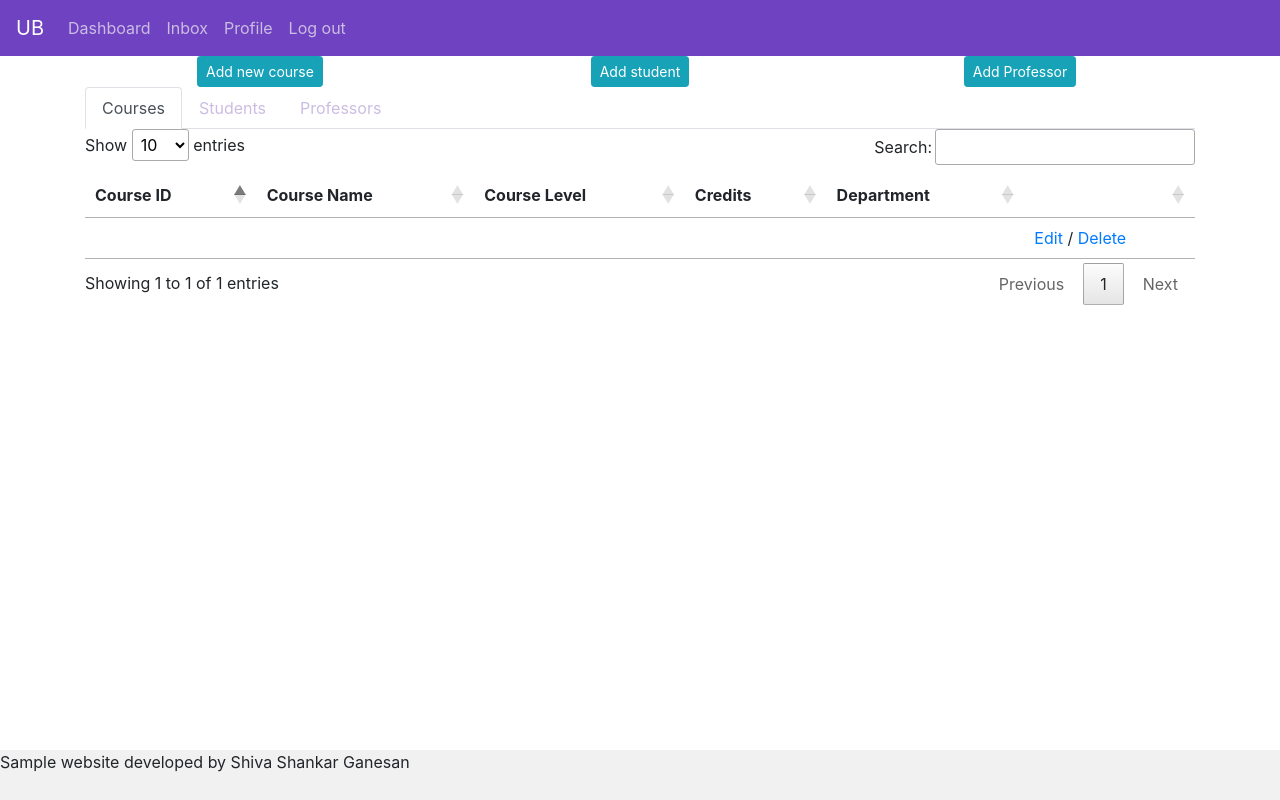
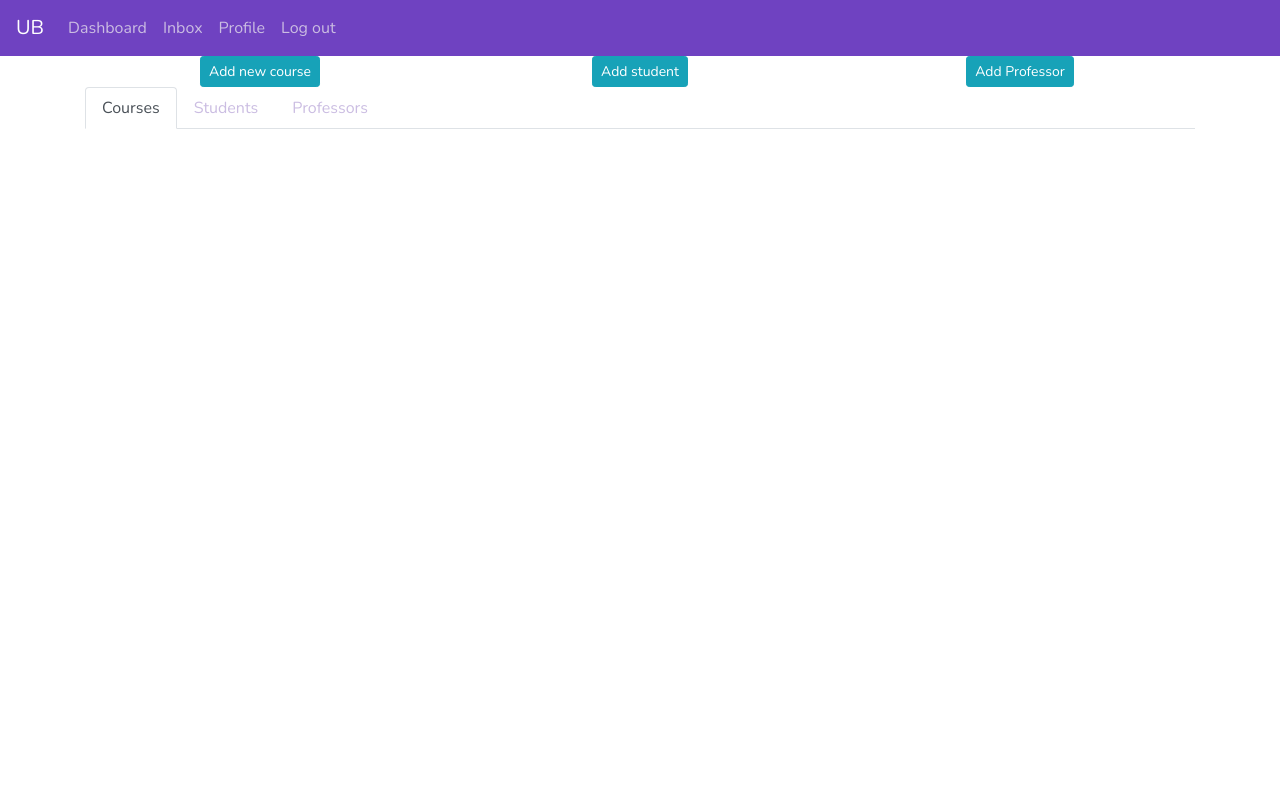
Before and after one commit to shivassg/canvas-php, a PHP site: page /admin-dashboard.php in a window 1280 px wide. Run offline with PHP 8.4, Linux system fonts and the light colour scheme; the visitor is signed in with stand-in values (Sample User, id 1); tables that the repository leaves empty or names only in its code hold one stand-in row (values such as "Sample post"); some libraries are stand-ins or nearby versions.

Commit message:
updated admin dashboard

```diff
--- a/admin-dashboard.php
+++ b/admin-dashboard.php
@@ -1,6 +1,15 @@
 <?php
 session_start();
 $session= $_SESSION['username'];
+if(empty($session)){
+  header('location:index.php');
+}
+
+require 'db.php';
+$query = "SELECT DISTINCT department from courses";
+$result = mysqli_query($connection, $query);
+
+
 ?>
 
 <!DOCTYPE html>
@@ -9,6 +18,9 @@ $session= $_SESSION['username'];
       <title> Admin Dashboard </title>
       <meta charset="utf-8">
       <link rel = "shortcuticon" href="">
+
+
+      <link href="https://fonts.googleapis.com/css?family=Nunito&display=swap" rel="stylesheet">
 
       <link rel="stylesheet" href="https://maxcdn.bootstrapcdn.com/bootstrap/4.0.0/css/bootstrap.min.css" integrity="sha384-Gn5384xqQ1aoWXA+058RXPxPg6fy4IWvTNh0E263XmFcJlSAwiGgFAW/dAiS6JXm" crossorigin="anonymous">
 
@@ -30,6 +42,7 @@ $session= $_SESSION['username'];
          }
          body{
          background-color: white;
+         font-family: Nunito, sans-serif;
          }
          .site-head{
          background-color: #6f42c1; /*purple color*/
@@ -75,7 +88,7 @@ $session= $_SESSION['username'];
                <a class = "nav-link" href="contact.html"> Profile </a>
             </li>
             <li class = "nav-item " >
-               <a class = "nav-link" href = "#"> Log out </a>
+               <a class = "nav-link" href = "logout.php"> Log out </a>
             </li>
          </ul>
       </nav>
@@ -103,7 +116,7 @@ $session= $_SESSION['username'];
          <li class ="nav-item"> <a class = "nav-link" href = "#professors-table"> Professors </a></li>
 
         </ul>
-         <table class = "coursetable" id="course-table" style="width:100%" cellspacing="0">
+         <!--  <table class = "coursetable" id="course-table" style="width:100%" cellspacing="0">
             <thead>
                <th> Course ID </th>
                <th> Course Name </th>
@@ -112,14 +125,12 @@ $session= $_SESSION['username'];
                <th> Department </th>
                <th> </th>
             </thead>
-         </table>
+         </table> -->
          <table class = "studenttable" id="student-table" style="width:100%" cellspacing="0">
             <thead>
                <th> Course ID </th>
-               <th> Course Name </th>
-               <th> Course Level </th>
-               <th> Credits </th>
-               <th> Department </th>
+               <th> UB ID </th>
+               <th> Term </th>
                <th> </th>
             </thead>
          </table>
@@ -173,8 +184,14 @@ $session= $_SESSION['username'];
     <div class="control-group">
       <label class="control-label">Department</label>
       <div class="controls">
-        <input type="text"  id="department" name="department" placeholder="" class="input-xlarge" required>
+        <!-- <input type="text"  id="department" name="department" placeholder="" class="input-xlarge" required> -->
         <!-- <p class="help-block">Please confirm password</p> -->
+      <select name = "department">
+        <!-- Hardcoding the department values for now. Need to retrieve from DB later-->
+        <option> Computer Science </option>
+        <option> Electricals </option>
+        <option> Mechanical </option>
+      </select>
       </div>
     </div>
 
@@ -193,29 +210,44 @@ $session= $_SESSION['username'];
       </div>
 
 
-      <!-- Add student modal -->
+      <!-- Adding student modal -->
 
       <div class="modal new-student" tabindex="-1" aria-labelledby="myLargeModalLabel" aria-hidden="true">
         <div class="modal-dialog modal-lg">
           <div class="modal-content">
             <div class="modal-header">
-               <h5 class="modal-title text-left">New Course</h5>
+               <h5 class="modal-title text-left">Add Student to Course</h5>
         <button type="button" class="close text-right" data-dismiss="modal">&times;</button>
       </div>
 
             <div class= "container ">
             <form class="form-horizontal" action='newcourse.php' method="POST">
 
+    <div class = "control-group">
+      <label> Department </label>
+      <div class = "controls">
+       <select name = "department-selection" id="department-selection" onselect = "loadCourseid()">
+          <?php
+          while($row = mysqli_fetch_assoc($result)){
+            echo "<option>". $row['department']. "</option>";
+          }
+          ?>
+       </select>
+      </div>
+
+    </div>
 
      <div class="control-group">
       <label>CourseID</label>
       <div class="controls">
-        <input type="number" id="courseid" name="courseid" placeholder="" class="input-xlarge">
+       <!--  <input type="number" id="courseid" name="courseid" placeholder="" class="input-xlarge"> -->
+       <!-- <select>
+        </select> -->
       </div>
     </div>
 
     <div class="control-group">
-      <label class="control-label" >Course name</label>
+      <label class="control-label" >Student ID</label>
       <div class="controls">
         <input type="text" id="coursename" name="coursename" placeholder="" class="input-xlarge" required>
         <!-- <p class="help-block">Please provide your E-mail</p> -->
@@ -223,26 +255,10 @@ $session= $_SESSION['username'];
     </div>
 
     <div class="control-group">
-      <label class="control-label" >Course level</label>
+      <label class="control-label" >Term</label>
       <div class="controls">
         <input type="text" id="courselevel" name="courselevel" placeholder="" class="input-xlarge" required>
         <!-- <p class="help-block">Password should be at least 4 characters</p> -->
-      </div>
-    </div>
-
-    <div class="control-group">
-      <label class="control-label">Credits</label>
-      <div class="controls">
-        <input type="number" id="credits" name="credits" placeholder="" class="input-xlarge" required>
-        <!-- <p class="help-block">Please confirm password</p> -->
-      </div>
-    </div>
-
-    <div class="control-group">
-      <label class="control-label">Department</label>
-      <div class="controls">
-        <input type="text"  id="department" name="department" placeholder="" class="input-xlarge" required>
-        <!-- <p class="help-block">Please confirm password</p> -->
       </div>
     </div>
 
@@ -261,79 +277,127 @@ $session= $_SESSION['username'];
       </div>
 
 
-      <script type ="text/javascript">
+<script type = "text/javascript" >
 
-        var editor;
-        document.getElementById ("student-table-click").addEventListener ("click", viewStudent, false);
-        document.getElementById ("courses-table-click").addEventListener ("click", viewCourses, false);
+var editor;
+document.getElementById("student-table-click").addEventListener("click", viewStudent, false);
+document.getElementById("courses-table-click").addEventListener("click", viewCourses, false);
 
-        function viewStudent(){
-              $('#course-table').hide();
-              $('#student-table').show();
+function viewStudent() {
 
+    $('#course-table').hide();
+    $('#student-table').show();
+
+    //View students in the course in the admin dashboard
+     $("#student-table").DataTable({
+
+        "scrollY":        "400px",
+        "scrollCollapse": true,
+        "paging":         false,
+        "ajax": {
+            "url": "student-fetch.php",
+            "dataSrc": ""
+        },
+        "columns": [{
+                "data": "courseid"
+            },
+            {
+                "data": "studentid"
+            },
+            {
+                "data": "term"
+            },
+            {
+                data: null,
+                className: "center",
+                defaultContent: '<a href="" class="editor_edit">Edit</a> / <a href="" class="editor_remove">Delete</a>'
             }
-
-        function viewCourses(){
-          $('#course-table').show();
-          $('#student-table').hide();
-        }
-
-         $(document).ready(function(){
+        ]
+    });
 
 
-          $('#student-table').hide();
+}
+//To load course ids based on department selection in the add new student to the course form
+function loadCourseid(){
+  var selectedDepartment = document.getElementById("department-selection").value;
+}
 
-          // Edit record
-    $('#course-table').on('click', 'a.editor_edit', function (e) {
+function viewCourses() {
+    $('#course-table').show();
+    $('#student-table').hide();
+}
+
+$(document).ready(function() {
+
+
+    $('#student-table').hide();
+
+    // Edit record
+    $('#course-table').on('click', 'a.editor_edit', function(e) {
         e.preventDefault();
 
-        editor.edit( $(this).closest('tr'), {
+        editor.edit($(this).closest('tr'), {
             title: 'Edit record',
             buttons: 'Update'
-        } );
-    } );
+        });
+    });
 
     // Delete a record
-    $('#course-table').on('click', 'a.editor_remove', function (e) {
+    $('#course-table').on('click', 'a.editor_remove', function(e) {
         e.preventDefault();
 
-        editor.remove( $(this).closest('tr'), {
+        editor.remove($(this).closest('tr'), {
             title: 'Delete record',
             message: 'Are you sure you wish to remove this record?',
             buttons: 'Delete'
-        } );
-    } );
+        });
+    });
 
 
+    //View course table in admin dashboard
+    $("#course-table").DataTable({
 
-            $("#course-table").DataTable({
-               "ajax":{
-                  "url":"fetch.php",
-                  "dataSrc": ""
-               },
-               "columns" : [
-               {"data": "CourseID"},
-               {"data": "CourseName"},
-               {"data": "CourseLevel"},
-               {"data": "Credits"},
-               {"data": "Department"},
-               {
+        "scrollY":        "400px",
+        "scrollCollapse": true,
+        "paging":         false,
+        "ajax": {
+            "url": "fetch.php",
+            "dataSrc": ""
+        },
+        "bDestroy": true,
+        "columns": [{
+                "data": "CourseID"
+            },
+            {
+                "data": "CourseName"
+            },
+            {
+                "data": "CourseLevel"
+            },
+            {
+                "data": "Credits"
+            },
+            {
+                "data": "Department"
+            },
+            {
                 data: null,
                 className: "center",
                 defaultContent: '<a href="" class="editor_edit">Edit</a> / <a href="" class="editor_remove">Delete</a>'
-                }
-               ]
-            });
+            }
+        ]
+    });
 
-         });
+
+});
 
 
 
 
-      </script>
+</script>
 
-      <footer class = "bd-footer footer">
-         <p> Sample website developed by Shiva Shankar Ganesan</p>
-      </footer>
+     <!--  <footer class = "footer">
+         <p > Sample website developed by Shiva Shankar Ganesan</p>
+      </footer> -->
    </body>
 </html>
--- /dev/null
+++ b/logout.php
@@ -0,0 +1,6 @@
+<?php
+session_start();
+session_unset();
+session_destroy();
+header('location:index.php');
+?>
```
Also changed, not shown: index.php (+8 -1 lines), student-fetch.php (added, +15 -0 lines), 1 other file.
